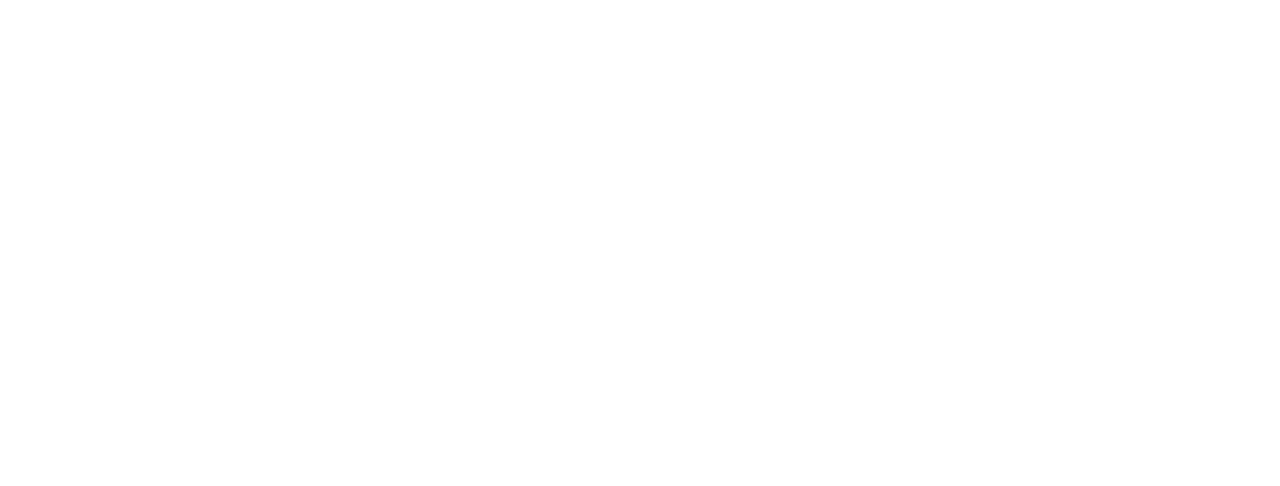
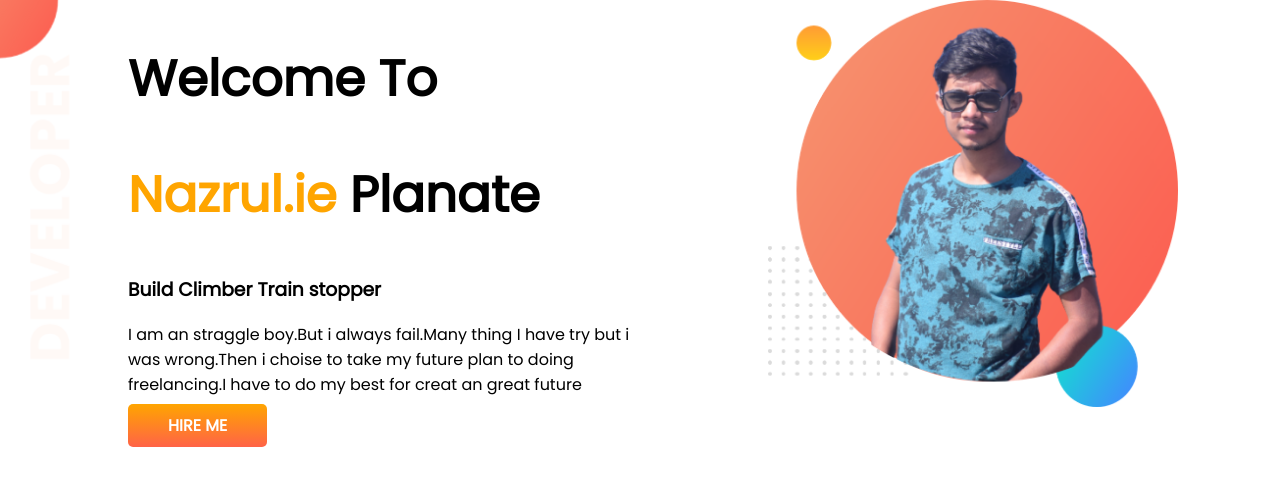
Before and after one commit to Nazrulie/developwe-portfolio, a plain HTML site: page index.html in a window 1280 px wide. Drawn offline with Linux system fonts and the light colour scheme.

Commit message:
top banner

```diff
--- a/index.html
+++ b/index.html
@@ -1,13 +1,30 @@
 <!DOCTYPE html>
 <html lang="en">
+
 <head>
     <meta charset="UTF-8">
     <meta http-equiv="X-UA-Compatible" content="IE=edge">
     <meta name="viewport" content="width=device-width, initial-scale=1.0">
     <title>Nazrul portfolio</title>
+    <link rel="preconnect" href="https://fonts.googleapis.com">
+    <link rel="preconnect" href="https://fonts.gstatic.com" crossorigin>
+    <link href="https://fonts.googleapis.com/css2?family=Poppins&display=swap" rel="stylesheet">
     <link rel="stylesheet" href="style.css">
 </head>
+
 <body>
+    <section class="top-banner">
+        <div class="writen-part">
+            <h1>Welcome To </h1>
+            <h1><span class="orcolor">Nazrul.ie</span> Planate</h1>
+            <h3>Build Climber Train stopper</h3>
+            <p>I am an straggle boy.But i always fail.Many thing I have try but i was wrong.Then i choise to take my
+                future
+                plan to doing freelancing.I have to do my best for creat an great future</p>
+            <a class="link-button" target="blank" href="https://www.linkedin.com/company/programminghero/">HIRE ME</a>
+        </div>
+        <div class="writen-part"><img src="images/Nazrul-pic-bg.png" alt=""></div>
+    </section>
+</body>
 
-</body>
 </html>
--- a/style.css
+++ b/style.css
@@ -0,0 +1,32 @@
+body{
+    font-family: 'Poppins', sans-serif;
+    margin: 0;
+}
+h1{
+    font-size: 50px;
+}
+.orcolor{
+    color:orange;
+}
+section{
+    display: flex;
+}
+.writen-part{
+    width: 50%;
+    padding-left: 10%;
+}
+.writen-part img{
+    width: 80%;
+}
+.link-button{
+    text-decoration: none;
+    background-image: linear-gradient(orange, tomato);
+    padding: 10px 40px;
+    color: white;
+    font-weight: 700;
+    border-radius: 5px;
+}
+.top-banner{
+    background-image: url(images/top-banner.png);
+    background-repeat: no-repeat;
+}
```
Also changed, not shown: images/Nazrul-pic-bg.png (added), images/dream-bg.png (added), images/exp-bg.png (added), images/jhankar.png (added), images/jhankar2.png (added), images/my-bg.png (added), images/my-bg2.png (added), images/top-banner.png (added), 7 other files.
